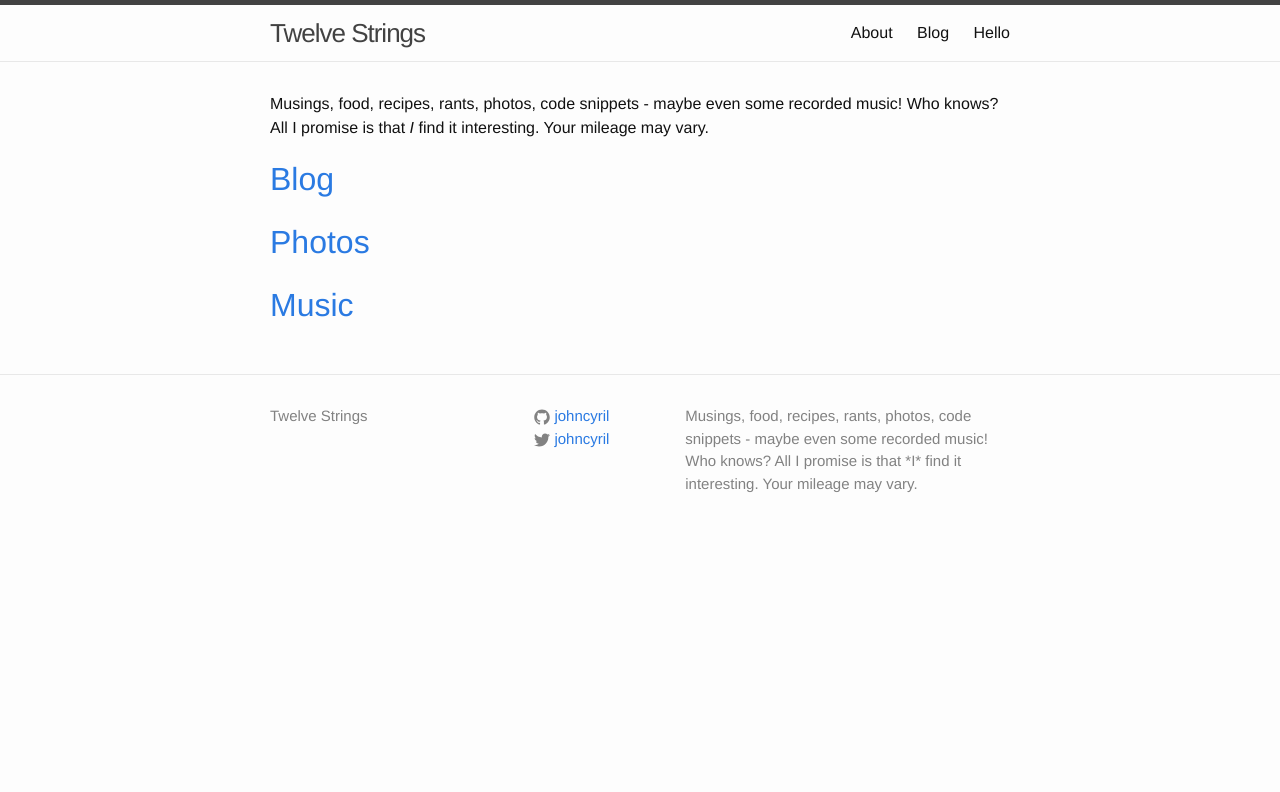
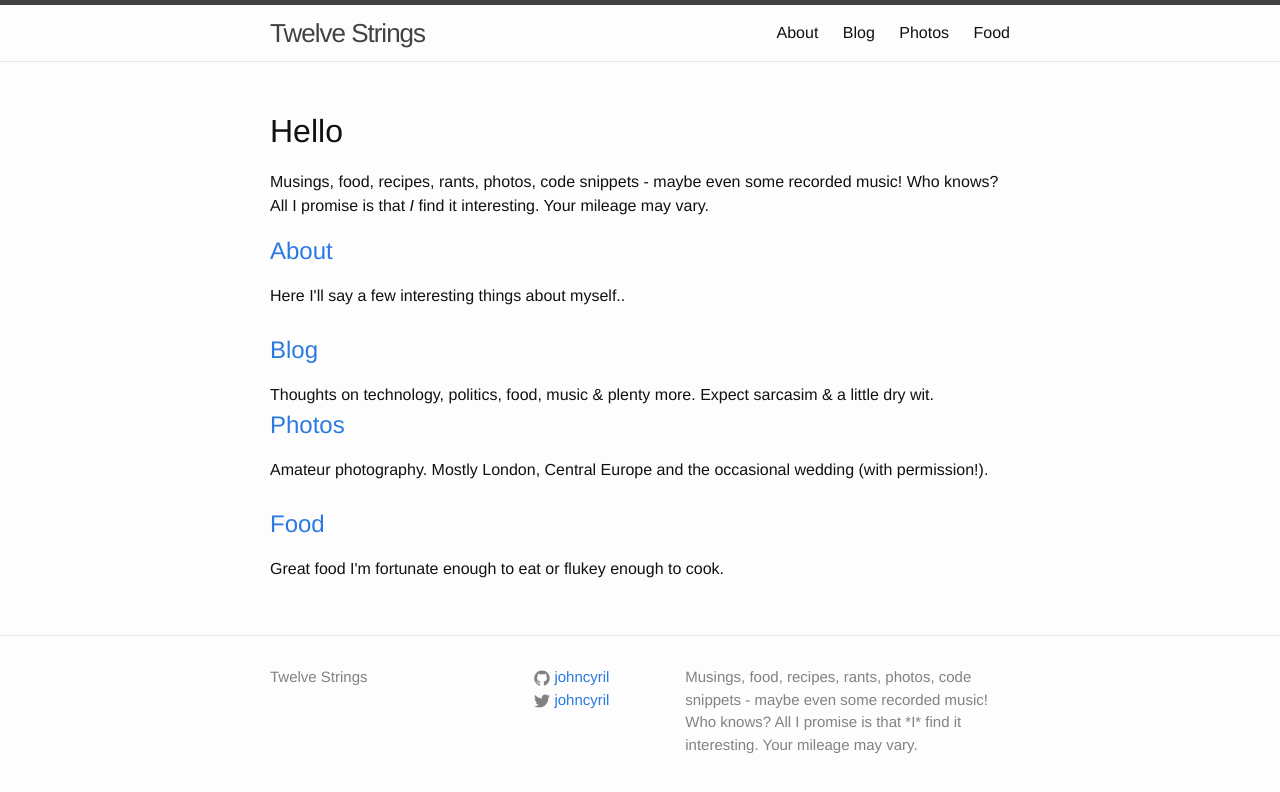
Before and after one commit to johncyril/johncyril.github.io, a Jekyll site: the page built from index.markdown, in a window 1280 px wide. Shown: the top 792 px of the page. Built offline with Jekyll 4.4.1, drawn with Linux system fonts in a browser that asks for light colours.

Commit message:
Layout and page updates

```diff
--- a/_layouts/homepage.html
+++ b/_layouts/homepage.html
@@ -7,8 +7,10 @@
 
     {% include header.html %}
 
+
     <div class="page-content">
-      <div class="wrapper">
+	<div class="wrapper">
+	<h1 class="post-title">{{ page.title }}</h1>
         {{ content }}
       </div>
     </div>
--- a/about.md
+++ b/about.md
@@ -4,7 +4,8 @@
 date: 2009-10-01 21:43
 author: admin
 comments: true
-categories: []
+description: Here I'll say a few interesting things about myself..
+categories: [PAGE]
 tags: []
 ---
 Currently, I'm a student at King's College London. Would it surprise you to say I'm reading Computer Science?
--- a/blog/index.html
+++ b/blog/index.html
@@ -1,6 +1,9 @@
 ---
 layout: page
 title: Blog
+category: PAGE
+description: Thoughts on technology, politics, food, music & plenty more. Expect sarcasim & a little dry wit.
+ # All views expressed are my own personal opinion.
 ---
 
 <div class="home">
@@ -11,10 +14,10 @@
     {% for post in site.posts %}
       <li>
         <span class="post-meta">{{ post.date | date: "%b %-d, %Y" }}</span>
-
-        <h2>
+		<h2>
           <a class="post-link" href="{{ post.url | prepend: site.baseurl }}">{{ post.title }}</a>
         </h2>
+		{{ post.excerpt }}
       </li>
     {% endfor %}
   </ul>
--- /dev/null
+++ b/food/index.md
@@ -0,0 +1,6 @@
+---
+layout: page
+title: Food
+category: PAGE
+description: Great food I'm fortunate enough to eat or flukey enough to cook.
+---
--- a/index.markdown
+++ b/index.markdown
@@ -1,17 +1,22 @@
 ---
 layout: homepage
-title: Hello
 author: john
 tags: []
 ---
 
+<h1> Hello </h1>
+
 {{ site.description }}
 
-[Blog](../blog)
-=======
+<div>
+{% for page in site.pages %}
 
-[Photos](../photos)
-========
+	{% if page.title %}
+		<h2> <a heref="{{ page.url | prepend: site.baseurl }}"> {{ page.title }} </a> </h2>
+		{{ page.description }}
 
-[Music](../music)
-========
+	{% endif %}
+	<br>
+
+{% endfor %}
+</div>
--- /dev/null
+++ b/photos/index.markdown
@@ -0,0 +1,6 @@
+---
+layout: page
+title: Photos
+category: PAGE
+description: Amateur photography. Mostly London, Central Europe and the occasional wedding (with permission!).
+---
```
Also changed, not shown: 1 other file.
